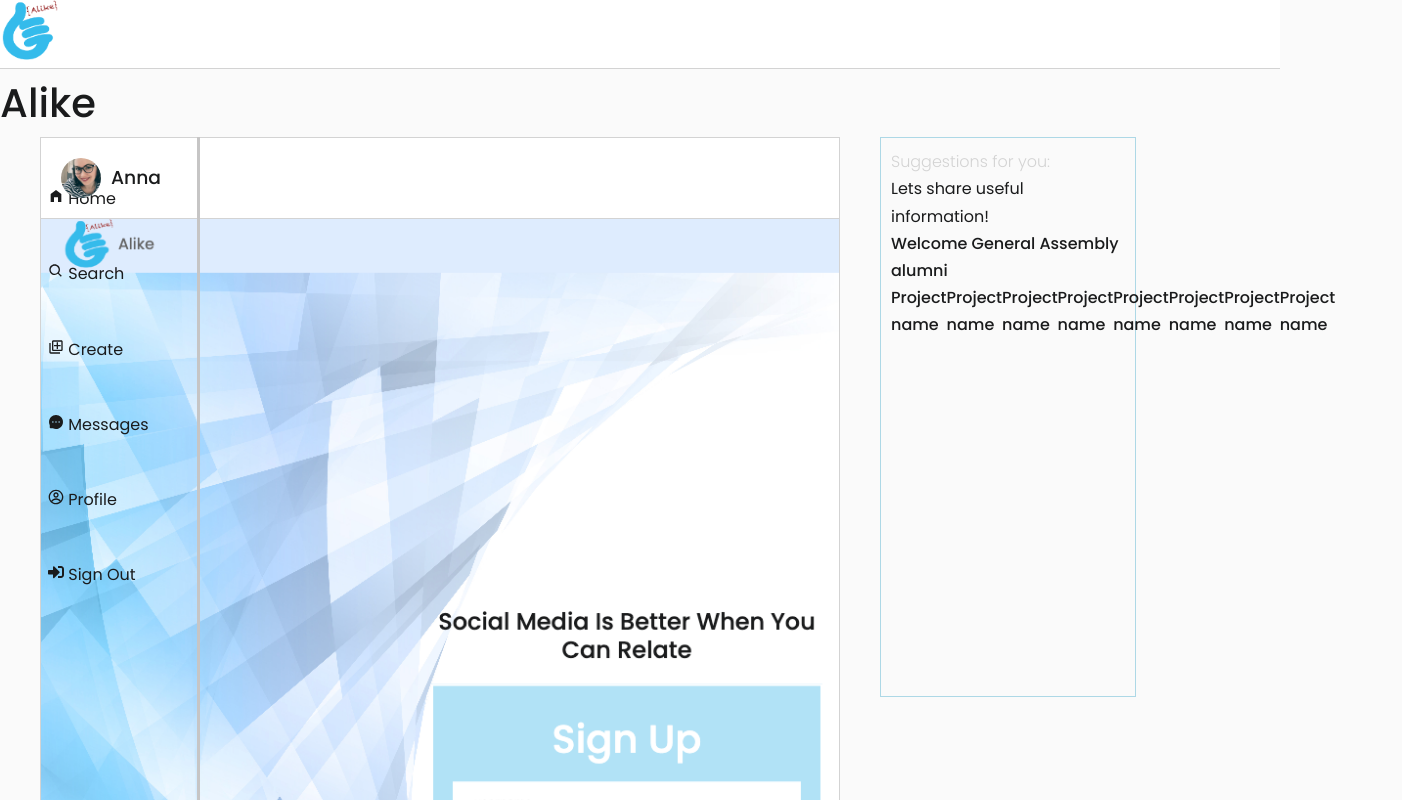
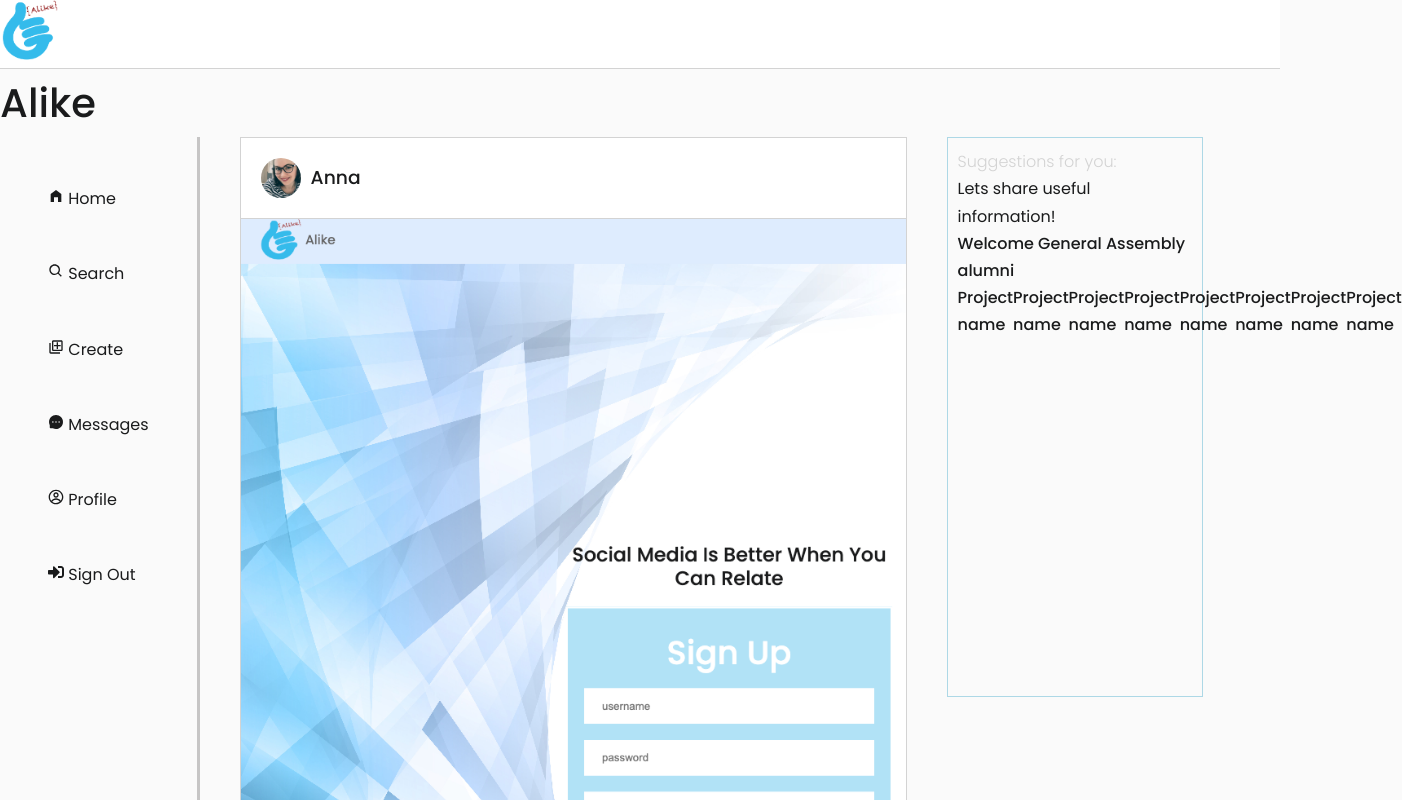
Before and after one commit to annadruzhinina/FrontEnd-Alike, a React (Create React App) app: page /home in a window 1280 px wide. Shown: the top 800 px of the page, 1402 px wide, since content can reach past the window. Built offline with nearby package versions, Linux system fonts and the light colour scheme.

Commit message:
makes small changes to landing

```diff
--- a/src/components/Navbar/navbar.css
+++ b/src/components/Navbar/navbar.css
@@ -5,7 +5,6 @@
   justify-content: left;
   align-items: flex-start;
   border-right: solid rgb(198, 197, 197);
-  position: fixed;
 }
 
 .navbar-item {
--- a/src/components/RightNavbar/rightNavbar.css
+++ b/src/components/RightNavbar/rightNavbar.css
@@ -23,7 +23,6 @@
   padding: 10px;
   height: 70vh;
   width: 20vw;
-  position: fixed;
 }
 
 .suggestion {
```
